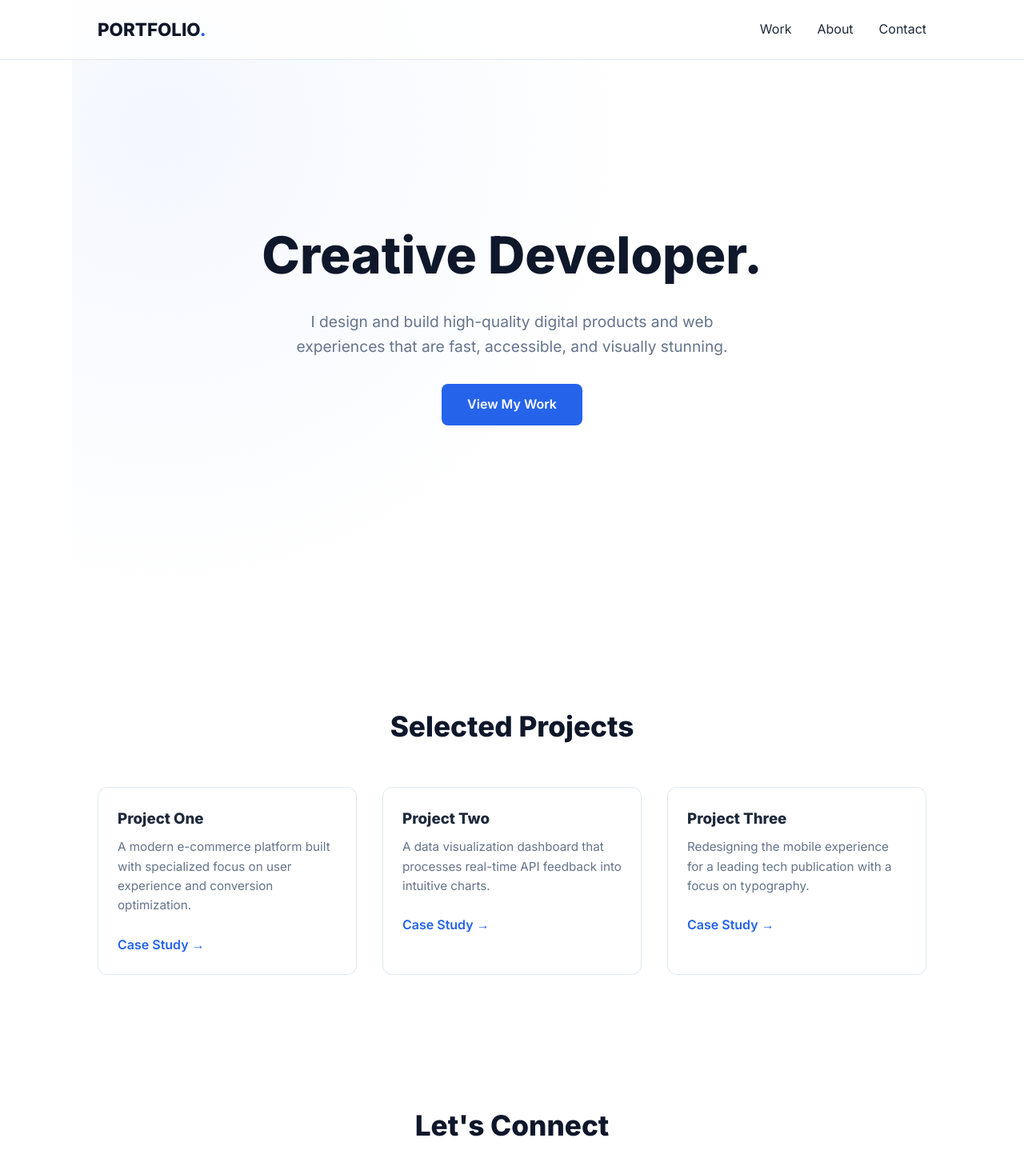
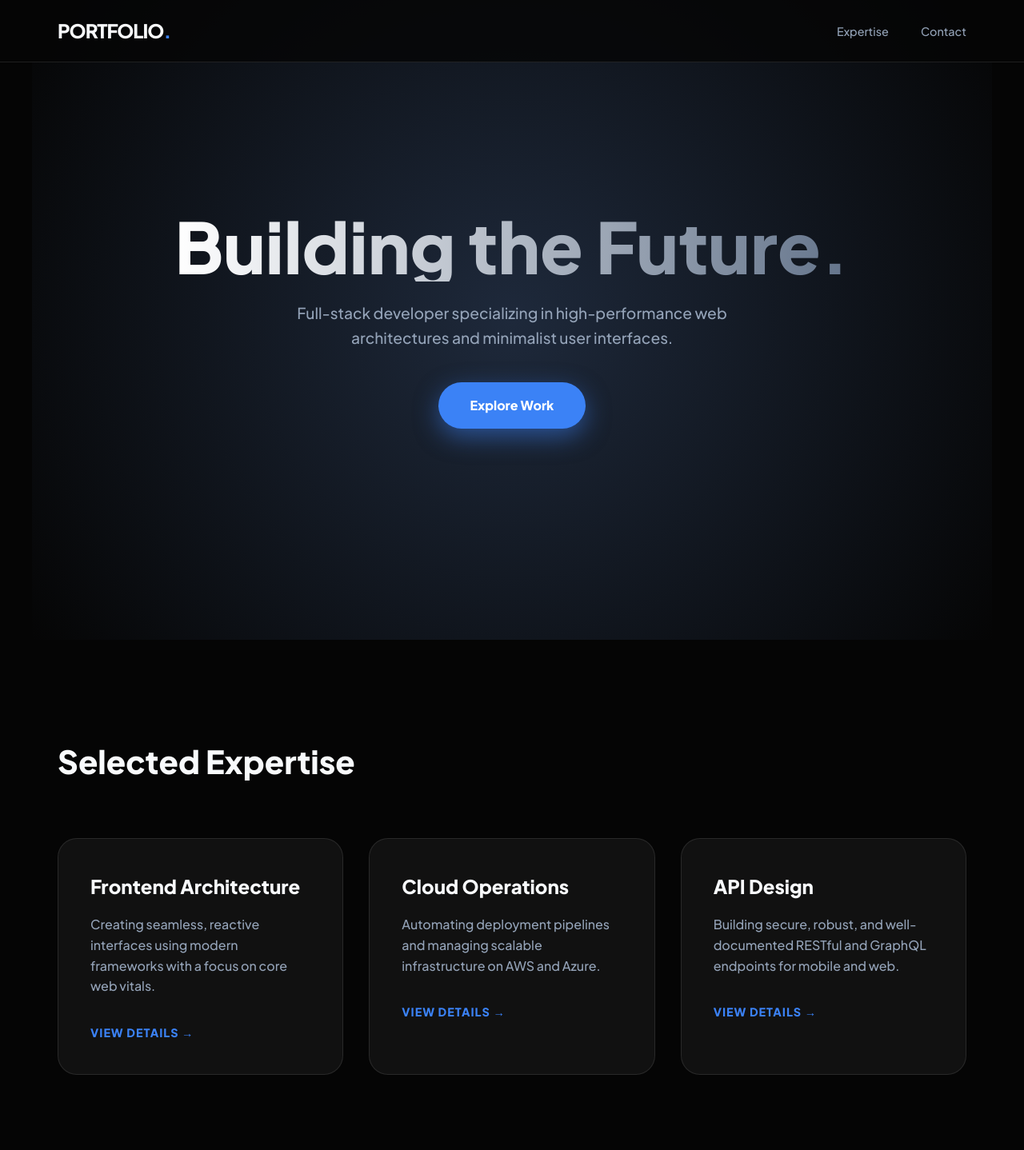
Before and after one commit to aizasaqib/portfolio, a plain HTML site: page index.html in a window 1280 px wide. Shown: the top 1438 px of the page at 80% size. Drawn offline with Linux system fonts and the light colour scheme.

Commit message:
portfolio5

```diff
--- a/index.html
+++ b/index.html
@@ -3,18 +3,23 @@
 <head>
     <meta charset="UTF-8">
     <meta name="viewport" content="width=device-width, initial-scale=1.0">
-    <title>Professional Portfolio</title>
-    <link href="https://fonts.googleapis.com/css2?family=Inter:wght@400;600;800&display=swap" rel="stylesheet">
+    <meta http-equiv="X-UA-Compatible" content="ie=edge">
+    <title>Portfolio | Premium Dark Edition</title>
+
+    <link rel="preconnect" href="https://fonts.googleapis.com">
+    <link rel="preconnect" href="https://fonts.gstatic.com" crossorigin>
+    <link href="https://fonts.googleapis.com/css2?family=Plus+Jakarta+Sans:wght@300;500;800&display=swap" rel="stylesheet">
+
     <style>
-        /* CSS VARIABLES & RESET */
         :root {
-            --primary: #2563eb;
-            --dark: #0f172a;
-            --light: #f8fafc;
-            --text: #1e293b;
-            --gray: #64748b;
-            --white: #ffffff;
-            --shadow: 0 4px 20px rgba(0,0,0,0.08);
+            --bg-dark: #050505;
+            --bg-card: #111111;
+            --accent: #3b82f6; /* Electric Blue */
+            --accent-glow: rgba(59, 130, 246, 0.5);
+            --text-primary: #f8fafc;
+            --text-secondary: #94a3b8;
+            --glass: rgba(255, 255, 255, 0.03);
+            --border: rgba(255, 255, 255, 0.1);
         }
 
         * {
@@ -25,25 +30,26 @@
         }
 
         body {
-            font-family: 'Inter', sans-serif;
+            font-family: 'Plus Jakarta Sans', sans-serif;
+            background-color: var(--bg-dark);
+            color: var(--text-primary);
             line-height: 1.6;
-            color: var(--text);
-            background-color: var(--white);
+            overflow-x: hidden;
         }
 
         /* NAVIGATION */
         header {
-            background: rgba(255, 255, 255, 0.8);
-            /* backdrop-filter: blur(12px); */
             position: fixed;
             width: 100%;
             top: 0;
             z-index: 1000;
-            border-bottom: 1px solid #e2e8f0;
+            background: rgba(5, 5, 5, 0.8);
+            /* backdrop-filter: blur(15px); */
+            border-bottom: 1px solid var(--border);
         }
 
         nav {
-            max-width: 1100px;
+            max-width: 1200px;
             margin: 0 auto;
             padding: 1.2rem 2rem;
             display: flex;
@@ -51,12 +57,25 @@
             align-items: center;
         }
 
-        .logo { font-size: 1.4rem; font-weight: 800; color: var(--dark); }
-        .logo span { color: var(--primary); }
+        .logo {
+            font-size: 1.5rem;
+            font-weight: 800;
+            letter-spacing: -1px;
+            text-decoration: none;
+            color: var(--text-primary);
+        }
 
-        .nav-links { display: flex; list-style: none; gap: 2rem; }
-        .nav-links a { text-decoration: none; color: var(--text); font-weight: 500; transition: 0.3s; }
-        .nav-links a:hover { color: var(--primary); }
+        .logo span { color: var(--accent); }
+
+        .nav-links { display: flex; list-style: none; gap: 2.5rem; }
+        .nav-links a {
+            text-decoration: none;
+            color: var(--text-secondary);
+            font-weight: 500;
+            font-size: 0.9rem;
+            transition: 0.3s;
+        }
+        .nav-links a:hover { color: var(--accent); }
 
         /* HERO SECTION */
         .hero {
@@ -67,68 +86,122 @@
             align-items: center;
             text-align: center;
             padding: 0 2rem;
-            background: radial-gradient(circle at 10% 20%, rgba(37, 99, 235, 0.05) 0%, transparent 50%);
+            background: radial-gradient(circle at 50% 50%, #1e293b 0%, #050505 100%);
         }
 
-        .hero h1 { font-size: clamp(2.5rem, 8vw, 4rem); margin-bottom: 1rem; color: var(--dark); }
-        .hero p { font-size: 1.2rem; color: var(--gray); max-width: 600px; margin-bottom: 2rem; }
+        .hero h1 {
+            font-size: clamp(3rem, 10vw, 5.5rem);
+            font-weight: 800;
+            line-height: 1;
+            margin-bottom: 1.5rem;
+            background: linear-gradient(to right, #fff, #64748b);
+            -webkit-background-clip: text;
+            -webkit-text-fill-color: transparent;
+        }
+
+        .hero p {
+            font-size: 1.2rem;
+            color: var(--text-secondary);
+            max-width: 600px;
+            margin-bottom: 2.5rem;
+        }
 
         .btn {
-            background: var(--primary);
+            background: var(--accent);
             color: white;
-            padding: 0.8rem 2rem;
-            border-radius: 8px;
+            padding: 1rem 2.5rem;
+            border-radius: 50px;
             text-decoration: none;
             font-weight: 600;
-            transition: 0.3s;
+            box-shadow: 0 10px 30px var(--accent-glow);
+            transition: 0.3s ease;
         }
-        .btn:hover { opacity: 0.9; transform: translateY(-2px); }
 
-        /* SECTIONS */
-        section { padding: 80px 2rem; max-width: 1100px; margin: 0 auto; }
-        h2 { font-size: 2.2rem; margin-bottom: 3rem; text-align: center; color: var(--dark); }
+        .btn:hover {
+            transform: translateY(-3px);
+            box-shadow: 0 15px 40px var(--accent-glow);
+        }
 
-        /* PROJECTS GRID */
+        /* PROJECTS SECTION */
+        section { padding: 120px 2rem; max-width: 1200px; margin: 0 auto; }
+        h2 { font-size: 2.5rem; margin-bottom: 4rem; text-align: left; }
+
         .grid {
             display: grid;
-            grid-template-columns: repeat(auto-fit, minmax(300px, 1fr));
+            grid-template-columns: repeat(auto-fit, minmax(350px, 1fr));
             gap: 2rem;
         }
 
         .card {
-            background: var(--white);
-            border: 1px solid #e2e8f0;
+            background: var(--bg-card);
+            border: 1px solid var(--border);
+            border-radius: 24px;
+            padding: 2.5rem;
+            position: relative;
+            overflow: hidden;
+            transition: 0.4s cubic-bezier(0.175, 0.885, 0.32, 1.275);
+        }
+
+        .card:hover {
+            border-color: var(--accent);
+            background: #161616;
+            transform: scale(1.02);
+        }
+
+        .card h3 { font-size: 1.5rem; margin-bottom: 1rem; }
+        .card p { color: var(--text-secondary); margin-bottom: 2rem; }
+
+        .project-link {
+            color: var(--accent);
+            text-decoration: none;
+            font-weight: 600;
+            font-size: 0.9rem;
+            text-transform: uppercase;
+            letter-spacing: 1px;
+        }
+
+        /* CONTACT SECTION */
+        .contact-box {
+            background: var(--glass);
+            border: 1px solid var(--border);
+            border-radius: 32px;
+            padding: 4rem;
+            text-align: center;
+        }
+
+        form { max-width: 600px; margin: 2rem auto 0; display: grid; gap: 1.5rem; }
+
+        input, textarea {
+            background: rgba(255, 255, 255, 0.05);
+            border: 1px solid var(--border);
             border-radius: 12px;
-            padding: 1.5rem;
+            padding: 1.2rem;
+            color: white;
+            font-family: inherit;
+            outline: none;
+        }
+
+        input:focus { border-color: var(--accent); }
+
+        button {
+            background: var(--text-primary);
+            color: var(--bg-dark);
+            padding: 1.2rem;
+            border: none;
+            border-radius: 12px;
+            font-weight: 800;
+            cursor: pointer;
             transition: 0.3s;
         }
-        .card:hover { border-color: var(--primary); box-shadow: var(--shadow); }
-        .card h3 { margin-bottom: 0.5rem; }
-        .card p { color: var(--gray); font-size: 0.95rem; margin-bottom: 1.5rem; }
 
-        /* CONTACT FORM */
-        form { max-width: 500px; margin: 0 auto; display: flex; flex-direction: column; gap: 1rem; }
-        input, textarea {
-            padding: 1rem;
-            border: 1px solid #cbd5e1;
-            border-radius: 8px;
-            font-family: inherit;
-        }
-        button {
-            background: var(--dark);
-            color: white;
-            padding: 1rem;
-            border: none;
-            border-radius: 8px;
-            cursor: pointer;
-            font-weight: 600;
-        }
+        button:hover { background: var(--accent); color: white; }
 
-        /* FOOTER */
-        footer { text-align: center; padding: 3rem; background: var(--light); color: var(--gray); }
+        footer { text-align: center; padding: 5rem; color: var(--text-secondary); font-size: 0.8rem; }
 
         @media (max-width: 768px) {
             .nav-links { display: none; }
+            .hero h1 { font-size: 3.5rem; }
+            .contact-box { padding: 2rem; }
         }
     </style>
 </head>
@@ -136,54 +209,60 @@
 
     <header>
         <nav>
-            <div class="logo">PORTFOLIO<span>.</span></div>
+            <a href="./" class="logo">PORTFOLIO<span>.</span></a>
             <ul class="nav-links">
-                <li><a href="#projects">Work</a></li>
-                <li><a href="#about">About</a></li>
+                <li><a href="#projects">Expertise</a></li>
                 <li><a href="#contact">Contact</a></li>
             </ul>
         </nav>
     </header>
 
+    <main>
         <section class="hero">
-        <h1>Creative Developer<span>.</span></h1>
-        <p>I design and build high-quality digital products and web experiences that are fast, accessible, and visually stunning.</p>
-        <a href="#projects" class="btn">View My Work</a>
+            <h1>Building the Future<span>.</span></h1>
+            <p>Full-stack developer specializing in high-performance web architectures and minimalist user interfaces.</p>
+            <a href="#projects" class="btn">Explore Work</a>
         </section>
 
         <section id="projects">
-        <h2>Selected Projects</h2>
+            <h2>Selected Expertise</h2>
             <div class="grid">
-            <div class="card">
-                <h3>Project One</h3>
-                <p>A modern e-commerce platform built with specialized focus on user experience and conversion optimization.</p>
-                <a href="#" style="color: var(--primary); text-decoration: none; font-weight: 600;">Case Study →</a>
-            </div>
-            <div class="card">
-                <h3>Project Two</h3>
-                <p>A data visualization dashboard that processes real-time API feedback into intuitive charts.</p>
-                <a href="#" style="color: var(--primary); text-decoration: none; font-weight: 600;">Case Study →</a>
-            </div>
-            <div class="card">
-                <h3>Project Three</h3>
-                <p>Redesigning the mobile experience for a leading tech publication with a focus on typography.</p>
-                <a href="#" style="color: var(--primary); text-decoration: none; font-weight: 600;">Case Study →</a>
-            </div>
+                <article class="card">
+                    <h3>Frontend Architecture</h3>
+                    <p>Creating seamless, reactive interfaces using modern frameworks with a focus on core web vitals.</p>
+                    <a href="./#projects" class="project-link">View Details &rarr;</a>
+                </article>
+
+                <article class="card">
+                    <h3>Cloud Operations</h3>
+                    <p>Automating deployment pipelines and managing scalable infrastructure on AWS and Azure.</p>
+                    <a href="./#projects" class="project-link">View Details &rarr;</a>
+                </article>
+
+                <article class="card">
+                    <h3>API Design</h3>
+                    <p>Building secure, robust, and well-documented RESTful and GraphQL endpoints for mobile and web.</p>
+                    <a href="./#projects" class="project-link">View Details &rarr;</a>
+                </article>
             </div>
         </section>
 
         <section id="contact">
-        <h2>Let's Connect</h2>
-        <form>
-            <input type="text" placeholder="Your Name" required>
-            <input type="email" placeholder="Your Email" required>
-            <textarea rows="5" placeholder="Your Message" required></textarea>
-            <button type="submit">Send Message</button>
+            <div class="contact-box">
+                <h2>Let's build something great.</h2>
+                <p>Available for freelance projects and full-time collaborations.</p>
+                <form action="#" method="POST">
+                    <input type="text" name="name" placeholder="Name" required aria-label="Name">
+                    <input type="email" name="email" placeholder="Email" required aria-label="Email">
+                    <textarea name="message" rows="4" placeholder="Your Message" required aria-label="Message"></textarea>
+                    <button type="submit">Initialize Conversation</button>
                 </form>
+            </div>
         </section>
+    </main>
 
     <footer>
-        <p>&copy; 2024 Your Name. Built with precision.</p>
+        <p>&copy; 2025 PORTFOLIO. All Rights Reserved. Built with Precision.</p>
     </footer>
 
 </body>
```
Lines whose indentation alone changed are shown as unchanged.
